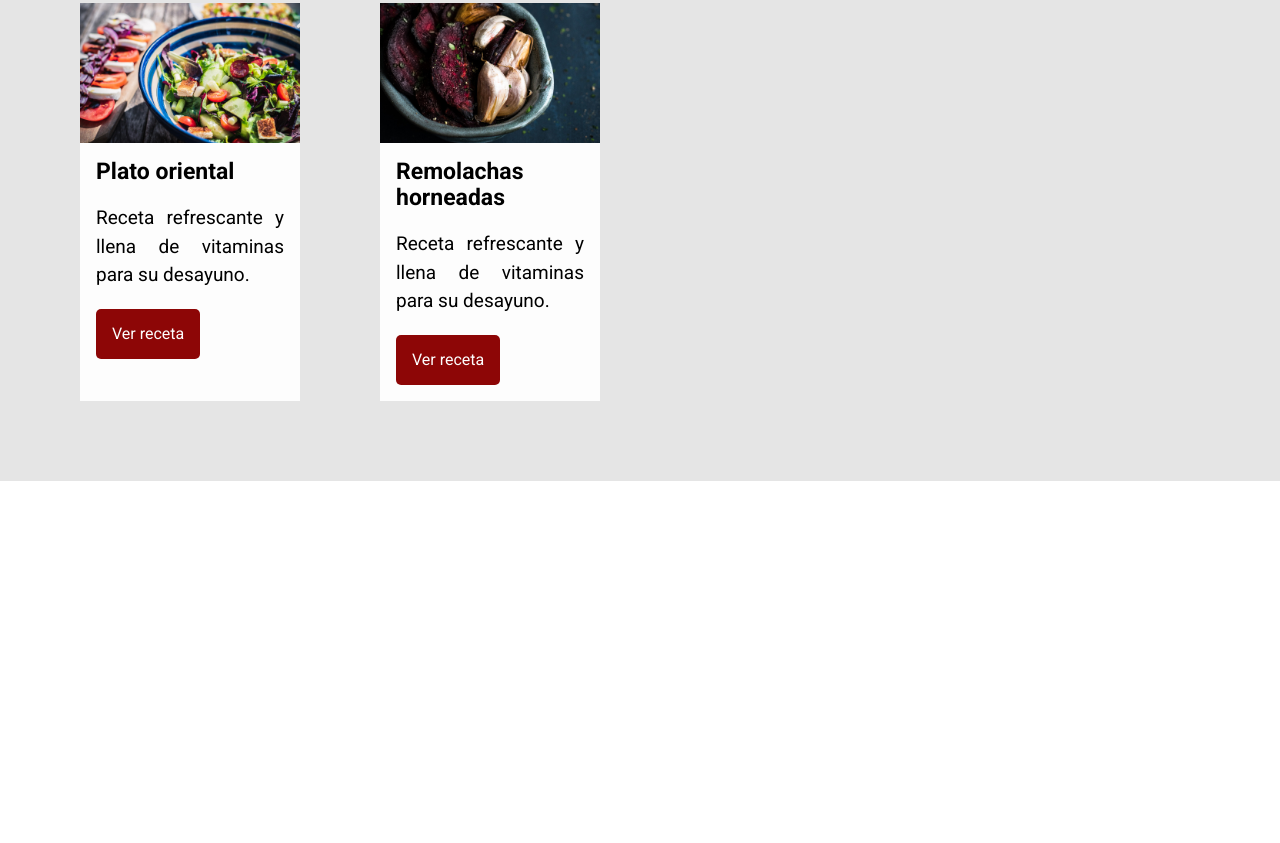
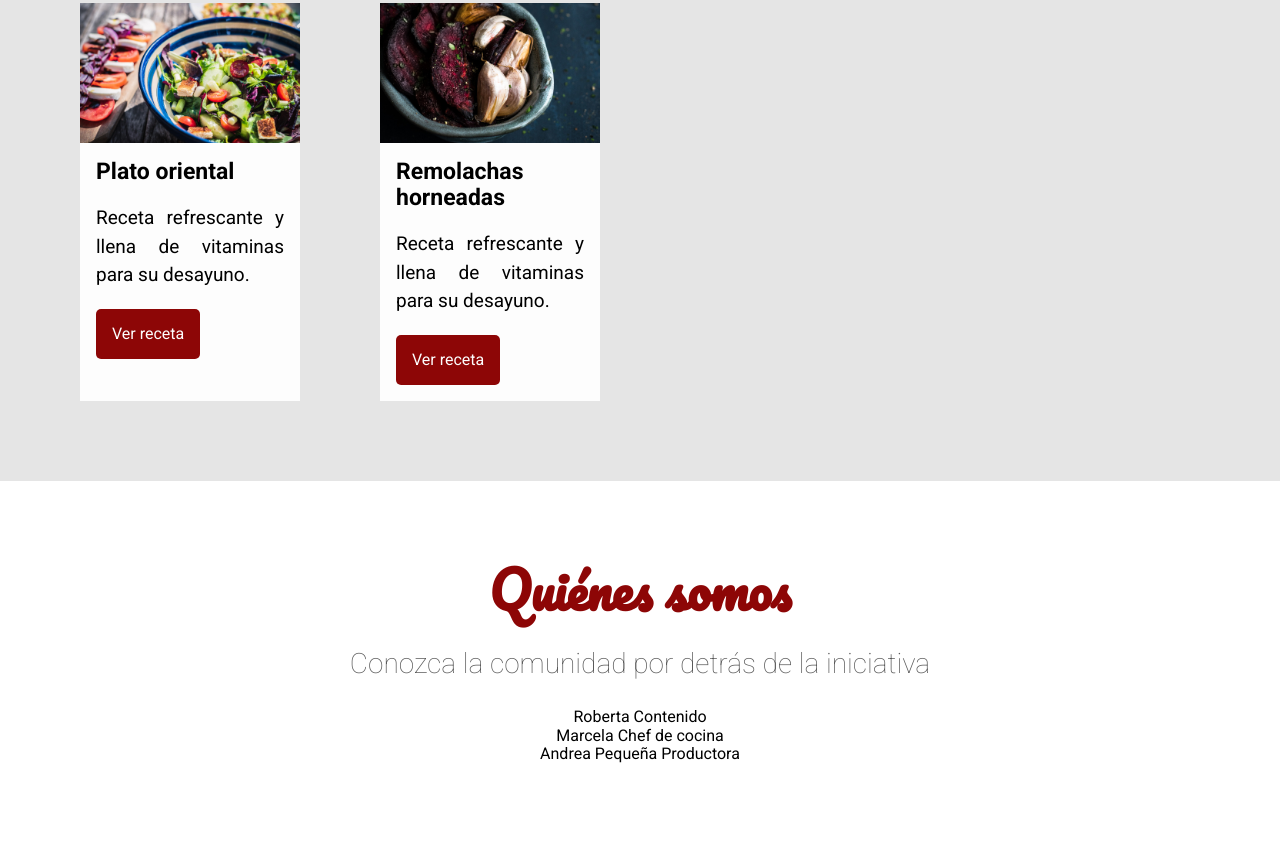
Before and after one commit to Ireneripo/OracleNextEducation_ClassProject_6, a plain HTML site: page index.html in a window 1280 px wide. Shown: the part 1618-2461 px from the top of the page. Before the commit the page ends 2099 px from the top, so only its background shows below. Drawn offline with Linux system fonts and the light colour scheme.

Commit message:
created aboutUs section

```diff
--- /dev/null
+++ b/assets/css/aboutUs/aboutUs-description.css
@@ -0,0 +1,5 @@
+.aboutUs__description {
+  font-weight: 100;
+  font-size: 1.75rem;
+  color: #595959;
+}
--- /dev/null
+++ b/assets/css/aboutUs/aboutUs-title.css
@@ -0,0 +1,6 @@
+.aboutUs__title {
+  margin-bottom: 1rem;
+  color: #8d0606;
+  font-size: 3.1875rem;
+  font-family: Pacifico, cursiva;
+}
--- /dev/null
+++ b/assets/css/aboutUs/aboutUs.css
@@ -0,0 +1,4 @@
+.aboutUs {
+  text-align: center;
+  padding: 5rem;
+}
--- a/index.html
+++ b/index.html
@@ -25,6 +25,9 @@
     <link href="./assets/css/recipes/recipe-description.css" rel="stylesheet" />
     <link href="./assets/css/recipes/recipe-button.css" rel="stylesheet" />
     <link href="./assets/css/recipes/recipe-content.css" rel="stylesheet" />
+    <link href="./assets/css/aboutUs/aboutUs.css" rel="stylesheet" />
+    <link href="./assets/css/aboutUs/aboutUs-title.css" rel="stylesheet" />
+    <link href="./assets/css/aboutUs/aboutUs-description.css" rel="stylesheet" />
   </head>
   <body>
     <header class="header">
@@ -99,5 +102,27 @@
         </div>
       </div>
     </section>
+
+    <section class="aboutUs">
+      <h3 class="aboutUs__title">Quiénes somos</h3>
+      <p class="aboutUs__description">Conozca la comunidad por detrás de la iniciativa</p>
+      <div class="persons">
+        <div class="person">
+          <div class="person__image person__image--roberta"></div>
+          <span class="person__name">Roberta</span>
+          <span class="person__role">Contenido</span>
+        </div>
+        <div class="person">
+          <div class="person__image person__image--marcela"></div>
+          <span class="person__name">Marcela</span>
+          <span class="person__role">Chef de cocina</span>
+        </div>
+        <div class="person">
+          <div class="person__image person__image--andrea"></div>
+          <span class="person__name">Andrea</span>
+          <span class="person__role">Pequeña Productora</span>
+        </div>
+      </div>
+    </section>
   </body>
 </html>
```
